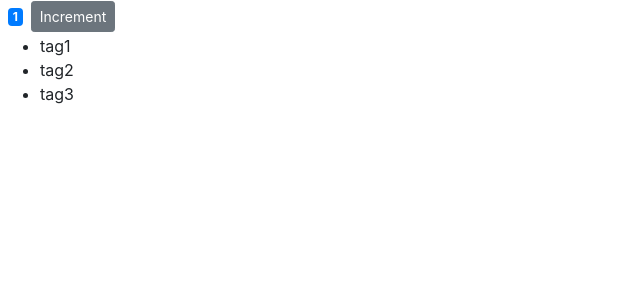
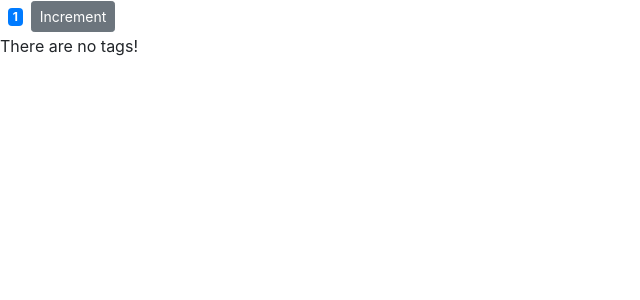
Before and after one commit to ayushsubedi/react_skeleton, a React (Create React App) app: page / in a window 1280 px wide. Shown: the top 300 px of the page, without its empty margins (0-640 px from the left). Built offline with nearby package versions, Linux system fonts and the light colour scheme.

Commit message:
conditional rendering

```diff
--- a/src/components/counter.jsx
+++ b/src/components/counter.jsx
@@ -3,7 +3,7 @@ import React, { Component } from "react";
 class Counter extends Component {
   state = {
     count: 1,
-    tags: ["tag1", "tag2", "tag3"]
+    tags: []
   };
 
   render() {
@@ -11,12 +11,19 @@ class Counter extends Component {
       <div>
         <span className={this.getBadgeClasses()}>{this.formatCount()}</span>
         <button className="btn btn-secondary btn-sm">Increment</button>
-        <ul>
-          {this.state.tags.map(tag => (
-            <li key={tag}>{tag}</li>
-          ))}
-        </ul>
+        <div>{this.renderTags()}</div>
       </div>
+    );
+  }
+
+  renderTags() {
+    if (this.state.tags.length === 0) return <p>There are no tags!</p>;
+    return (
+      <ul>
+        {this.state.tags.map(tag => (
+          <li key={tag}>{tag}</li>
+        ))}
+      </ul>
     );
   }
 
```
